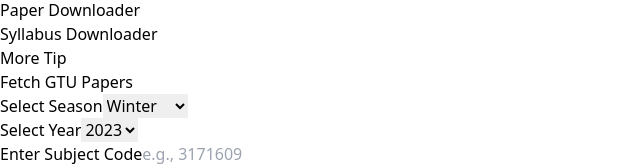
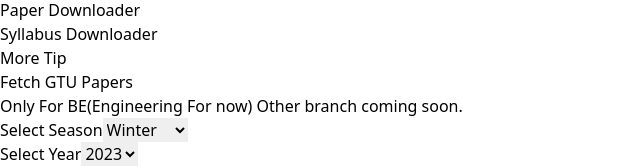
Before and after one commit to portfolioblog56/gtu_downloader, a React (Vite) app: page / in a window 1280 px wide. Both pictures are taken after a click on the button "Download Paper". Shown: the part 482-650 px from the top of the page, without its empty margins (0-640 px from the left). Built offline with nearby package versions, Linux system fonts and the light colour scheme.

Commit message:
warn_add

```diff
--- a/src/components/PaperComponent.jsx
+++ b/src/components/PaperComponent.jsx
@@ -35,7 +35,9 @@
       <ToastContainer />
 
       <div className="bg-white mt-24 p-6 rounded-lg shadow-lg max-w-lg h-fit w-full">
-        <h1 className="text-2xl font-bold mb-6">Fetch GTU Papers</h1>
+        <h1 className="text-2xl font-bold mb-6">Fetch GTU Papers <br />
+        <span className="text-sm text-stone-500">Only For BE(Engineering For now) Other branch coming soon.</span>
+        </h1>
         <div className="mb-4">
           <label
             className="block text-gray-700 font-medium mb-2"
```
